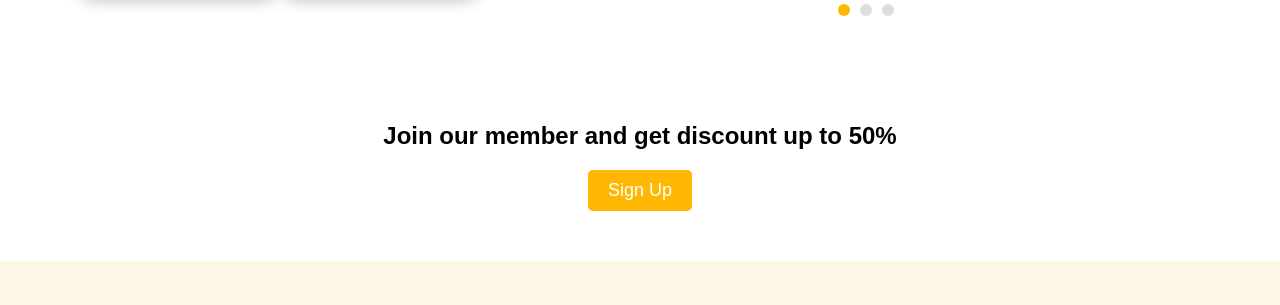
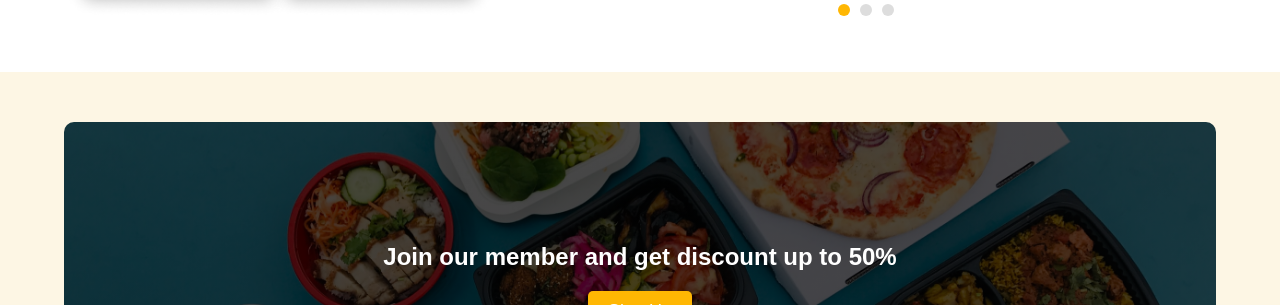
Before and after one commit to Muxammedali/Fresh-bite, a plain HTML site: page index.html in a window 1280 px wide. Shown: the part 2185-2490 px from the top of the page. Drawn offline with Linux system fonts and the light colour scheme.

Commit message:
membership not full design

```diff
--- a/css/style.css
+++ b/css/style.css
@@ -457,9 +457,44 @@ header {
 
 /* Membership section styling */
 .membership {
+  position: relative; /* Позволяет дочерним элементам позиционироваться относительно этого контейнера */
   padding: 50px 0;
   text-align: center;
-  background-color: #fff;
+  overflow: hidden; /* Обрезает содержимое, выходящее за границы */
+}
+
+.membership-bg {
+  position: relative;
+  width: 100%;
+  max-width: 1180px;
+  height: 332px;
+  margin: 0 auto;
+  border-radius: 10px;
+  background: linear-gradient(
+      0deg,
+      rgba(0, 0, 0, 0.71) 0%,
+      rgba(0, 0, 0, 0.71) 100%
+    ),
+    url("/img/membership/membership1.jpeg") center / cover no-repeat;
+  display: flex;
+  align-items: center;
+  justify-content: center;
+}
+
+.membership-bg img {
+  position: absolute;
+  top: 0;
+  left: 0;
+  width: 100%;
+  height: 100%;
+  object-fit: cover; /* Обрезает изображение, чтобы оно покрывало контейнер */
+  opacity: 0; /* Скрывает изображение, если оно используется только для фона */
+}
+
+.membership-content {
+  position: relative;
+  z-index: 1; /* Помещает контент выше фонового изображения */
+  color: #fff; /* Цвет текста на фоне */
 }
 
 .membership h2 {
@@ -467,7 +502,7 @@ header {
   margin-bottom: 20px;
 }
 
-.membership .sign-up {
+.sign-up {
   background-color: #ffb703;
   color: #fff;
   padding: 10px 20px;
--- a/index.html
+++ b/index.html
@@ -322,8 +322,16 @@
     <!-- Membership Section -->
     <section class="membership">
       <div class="container">
-        <h2>Join our member and get discount up to 50%</h2>
-        <button class="sign-up">Sign Up</button>
+        <div class="membership-bg">
+          <img
+            src="/img/membership/membership1.jpeg"
+            alt="Membership Background"
+          />
+          <div class="membership-content">
+            <h2>Join our member and get discount up to 50%</h2>
+            <button class="sign-up">Sign Up</button>
+          </div>
+        </div>
       </div>
     </section>
 
```
Also changed, not shown: img/membership/membership1.jpeg (added).
